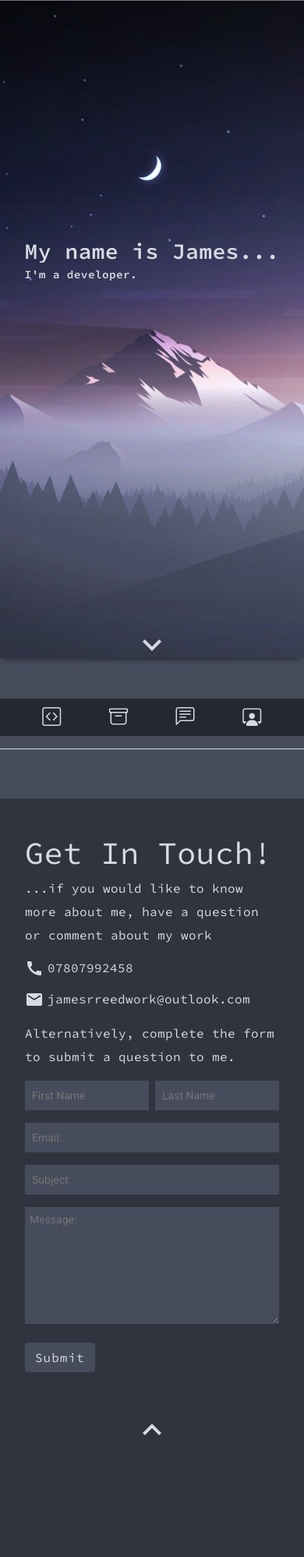
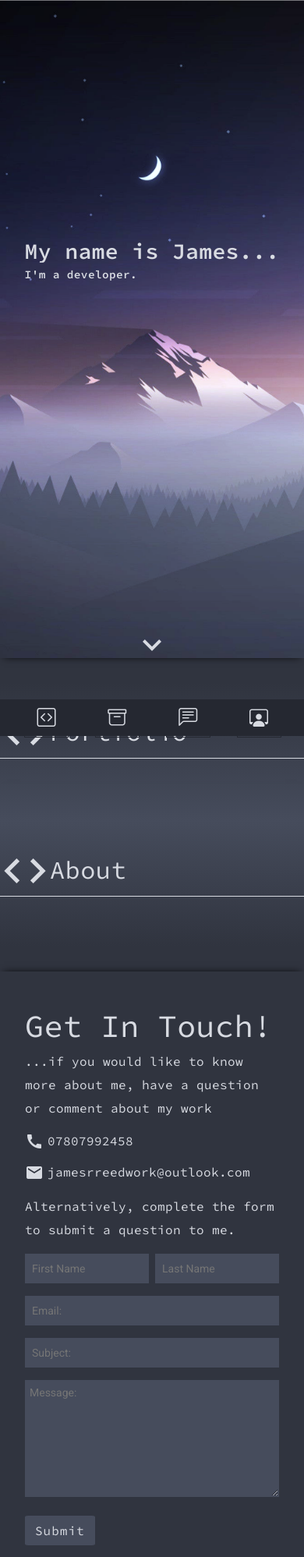
Before and after one commit to name-taken23/name-taken23, a website: page index.html in a window 390 px wide. Shown: the top 1997 px of the page at 78% size. Before the commit the page ends 1900 px from the top, so only its background shows below. Drawn offline with nearby package versions, Linux system fonts and the light colour scheme.

Commit message:
Added functionality and fixed bugs

```diff
--- a/index.html
+++ b/index.html
@@ -28,10 +28,10 @@
       <div class="logo"><a href="#">JR</a></div>
     </div>
     <div class="custom-navbar-links">
-      <a href="pages/about.html">About Me</a>
       <a href="#portfolio-projects">Portfolio</a>
-      <a href="pages/coding.html">Coding Examples</a>
-      <a href="pages/scheme.html">SCS Scheme</a>
+      <a href="#about-me-wrapper">About Me</a>
+
+
       <a href="#contact-form">Contact</a>
     </div>
     <div class="custom-navbar-socials">
@@ -42,15 +42,16 @@
     </div>
   </div>
   <!--end of sidenav-->
+  <!-- mobile nav-->
   <div id="custom-mobile-navbar" class="custom-mobile-navbar">
 
-      <i class="bi bi-code-square"></i>
-      <i class="bi bi-archive"></i>
-      <i class="bi bi-chat-left-text"></i>
-      <i class="bi bi-person-workspace"></i>
-
+    <a href="#portfolio-projects"><i class="bi bi-code-square"></i></a>
+    <a href=""><i class="bi bi-archive"></i></a>
+    <a href="#contact-form"><i class="bi bi-chat-left-text"></i></a>
+    <a href="#about-me-wrapper"><i class="bi bi-person-workspace"></i></a>
 
   </div>
+  <!--end of mobile nav-->
   <!--content wraps-->
   <div id="content-wrapper">
     <div class="main-content">
@@ -75,8 +76,11 @@
           <!-- start of portfolio projects-->
           <div id="portfolio-projects">
             <div class="custom-container">
-              <div class="row collapsible">
-                <i class="material-icons">code</i>
+              <div id="collapsible1" class="collapsible1 row" >
+                <span><i class="material-icons">code</i>
+                  <p> Portfolio</p>
+                </span>
+
               </div>
               <div class="project-row">
                 <div class="col-md-6 col-lg-4">
@@ -138,6 +142,68 @@
             </div>
           </div>
           <!-- end of portfolio projects-->
+          <div id="about-me-wrapper">
+          <div class="custom-container">
+            <div id="collapsible2" class="collapsible2 row about-header">
+              <span><i class="material-icons">code</i>
+                <p>About</p>
+              </span>
+
+            </div>
+            <div class="row aboutmecontent">
+              <div class="col-md-4">
+                <div class="card">
+                  <div class="card-body">
+                    <p class="about-card-title">aboutMe = </p>
+                    <p class="about-card-txt">I'm James, a junior developer and Software Engineering
+                      grad.
+                      With a lifelong interest in all things tech, and a passion for programming, I am
+                      aiming to become a Software engineer with fluency in Java, C++ and Python.
+                    </p>
+
+                  </div>
+                </div>
+              </div>
+
+
+                <div class="col-md-4">
+                  <div class="card">
+                    <div class="card-body">
+                      <p class="about-card-title">myInterests = </p>
+                      <p class="about-card-txt">Outside of developing things for the internet, I am an
+                        hardcore gamer and PvPer. Over the years I have achieved several high
+                        ranking accounts across varying genres of games, often revolving around
+                        1-3's arena PvP. Inbetween dropping bodies, I enjoy partying up with my
+                        friends and fighting bosses!
+
+                      </p>
+                    </div>
+                    </div>
+                  </div>
+
+
+
+                  <div class="col-md-4">
+                    <div class="card">
+                      <div class="card-body">
+                        <p class="about-card-title">PLACEHOLDER CONTENT</p>
+                        <p class="about-card-txt">Outside of developing things for the internet, I
+                          am an
+                          hardcore gamer and PvPer. Over the years I have achieved several high
+                          ranking
+                          positions across mobas and MMO's, and I love to socialize/party up
+                          inside of
+                          these games!
+                        </p>
+                      </div>
+                      </div>
+                    </div>
+                  </div>
+                </div>
+              </div>
+            </div>
+          </div>
+          </div>
             <!-- start of contact-forum -->
             <div id="contact-form-wrapper">
               <div class="custom-container">
@@ -146,7 +212,8 @@
                     <p class="h1">Get In Touch!</p>
                     <p>...if you would like to know more about me, have a question or comment about my work</p>
                     <div class="contact-info-wrap"><i class="material-icons contact-icon">call</i> 07807992458</div>
-                  <div class="contact-info-wrap"><i class="material-icons contact-icon">email</i> jamesrreedwork@outlook.com</div>
+                    <div class="contact-info-wrap"><i class="material-icons contact-icon">email</i>
+                      jamesrreedwork@outlook.com</div>
                     <p>Alternatively, complete the form to submit a question to me.</p>
                   </div>
 
@@ -162,8 +229,8 @@
                           <input class="email-subject" type="text" id="msgsubject" name="emailsubject"
                             placeholder="Subject:">
 
-                        <textarea class="email-message" type="text" id="msgbody" name="emailmsg" placeholder="Message:"
-                          maxlength="400"></textarea>
+                          <textarea class="email-message" type="text" id="msgbody" name="emailmsg"
+                            placeholder="Message:" maxlength="400"></textarea>
                         </div>
                         <button class="btn contact-btn" form="contact-forum">Submit</button>
                       </form>
--- a/scripts/scripts.js
+++ b/scripts/scripts.js
@@ -53,7 +53,7 @@ $(window).on('scroll', () => {
 
 //mobile navbar scroll
 $(window).on('scroll', () => {
-        if(document.documentElement.scrollTop){
+    if (document.documentElement.scrollTop) {
         document.getElementById("custom-mobile-navbar").style.bottom = "0";
     } else {
         document.getElementById("custom-mobile-navbar").style.bottom = "-100px";
@@ -75,22 +75,29 @@ $(window).resize(() => {
 
 //collapsible
 
-let coll = document.getElementsByClassName("collapsible");
+//need to figure out a way of passing in the class name to this function
+
+
+
+function collapsibleContent() {
+    let thisclass = $(this).attr('class').split(" ");
+    let coll = document.getElementsByClassName(thisclass[0]);
+
     let i;
-$(window).on('scroll', function () {
-    let bannerH = $('.banner-wrapper').height() - 400;
-
     for (i = 0; i < coll.length; i++) {
         coll.item(0).classList.toggle("active");
         var content = coll.item(0).nextElementSibling;
-            if (document.documentElement.scrollTop < bannerH) {
+        if (content.style.maxHeight) {
+            content.style.maxHeight = null;
 
-                content.style.maxHeight = null;
         } else {
 
             content.style.display = "flex"
             content.style.maxHeight = content.scrollHeight + "px";
+
         }
     }
+};
 
-});
+$('.collapsible2').on('click', collapsibleContent);
+$('.collapsible1').on('click', collapsibleContent);
--- a/scss/partials/_sidebarnav.scss
+++ b/scss/partials/_sidebarnav.scss
@@ -3,10 +3,11 @@
 
 @media (max-width: 998px) {
   .custom-navbar {
-    display: hidden!important;
+    display: hidden !important;
   }
+
   .custom-mobile-navbar {
-    display: flex!important;
+    display: flex !important;
   }
 
 }
@@ -24,7 +25,7 @@
   display: flex;
   align-items: baseline;
   justify-content: space-between;
-  background-color: transparent;
+  background-color: darken($clr1, 5%);
 
   transition: top 0.3s;
 }
@@ -37,7 +38,7 @@
 
   >a {
 
-    padding: 3px 20px 6px 20px ;
+    padding: 3px 20px 6px 20px;
     font-size: 2rem;
     text-decoration: none;
     color: $clr2;
@@ -45,9 +46,9 @@
 
     &:hover {
       color: lighten($clr2, 10%);
-    background-color: lighten($clr1, 10%);
-    border-right: $outlineclr 1px solid;
-    box-shadow: -5px 0px 5px -5px lighten($outlineclr, 10%) inset;
+      background-color: lighten($clr1, 10%);
+      border-right: $outlineclr 1px solid;
+      box-shadow: -5px 0px 5px -5px lighten($outlineclr, 10%) inset;
     }
   }
 
@@ -61,7 +62,9 @@
   font-size: 18px;
   color: $clr2;
   display: inline;
-  //border: darken($clr1, 5%) 1px solid;
+
+
+
 }
 
 
@@ -81,7 +84,7 @@
   margin-right: 1rem;
 
   >i {
-
+    border-bottom: $clr1 1px solid;
     font-size: 1.5rem;
     padding: 8px 15px 6px 15px;
 
@@ -90,6 +93,16 @@
       background-color: lighten($clr1, 10%);
       border-bottom: $outlineclr 1px solid;
       box-shadow: 0px -5px 5px -5px lighten($outlineclr, 10%) inset;
+    }
+
+    &:focus {
+      outline: none;
+      box-shadow: none;
+    }
+
+    &:focus-visible {
+      outline: none;
+      box-shadow: none;
     }
   }
 
@@ -108,11 +121,25 @@
   display: none;
   justify-content: space-evenly;
   background-color: darken($clr1, 5%);
+
   transition: bottom 0.3s;
-    > i {
+
+  >a {
+    width: auto;
+    padding: 7px 3px 6px 5px;
+    color: $clr2;
+
+
+    >i {
       font-size: 1.5rem;
-      width: auto;
-      padding: 7px 7px 7px 7px;
+      border: darken($clr1, 5%) 1px solid;
+      padding: 8px 15px 10px 15px;
+      &:hover {
+        color: lighten($clr2, 10%);
+        background-color: lighten($clr1, 10%);
+        border-top: $outlineclr 1px solid;
+        box-shadow: 0px 5px 5px -5px lighten($outlineclr, 10%) inset;
+      }
     }
-
+  }
 }
--- /dev/null
+++ b/scss/partials/indexpage/_aboutme.scss
@@ -0,0 +1,67 @@
+#about-me-wrapper {
+    background-image: linear-gradient(360deg, $clr1, lighten($clr1, 10%));
+    padding-bottom: 3rem;
+    padding-top: 2rem;
+    margin-bottom: 2rem;
+
+}
+
+.aboutmecontent {
+    justify-content: center;
+    max-height: 0;
+    overflow: hidden;
+    transition: max-height .5s ease-out;
+
+    >div>.card {
+        background: inherit;
+        box-shadow: none;
+        >.card-body {
+            @include font-site;
+
+            >.about-card-title {
+                font-weight: 700;
+            }
+
+
+        }
+    }
+}
+
+.card-body {
+
+    >.about-card-title,
+    .about-card-txt {
+        padding: 0px 5px 0px 15px;
+    }
+}
+
+.about-header {
+    padding-bottom: 1rem;
+
+    span {
+        @include font-features;
+
+        border-bottom: 1px solid $clr2;
+        display: flex;
+        cursor: pointer;
+
+        &:hover {
+            box-shadow: 0px -5px 3px -5px lighten($outlineclr, 10%) inset;
+
+        }
+
+        p {
+            font-size: 2rem;
+            margin-top: 1rem;
+            margin-bottom: 0;
+            width: auto;
+
+        }
+
+        i {
+            width: auto;
+            font-size: 4rem;
+
+        }
+    }
+}
--- a/scss/partials/indexpage/_contact.scss
+++ b/scss/partials/indexpage/_contact.scss
@@ -9,7 +9,7 @@
 //stylings
 #contact-form-wrapper {
     padding: 1rem  2rem 1rem 2rem;
-
+    box-shadow:  0 -3px 10px -5px black;
     > .custom-container {
         padding-top: 2rem;
 
@@ -120,6 +120,7 @@ input[type=text], input[type=email], #msgbody{
 .contact-info-wrap {
     display: flex;
     margin-bottom: 1rem;
+
     > i {
         margin-right: 5px;
     }
--- a/scss/partials/indexpage/_projects.scss
+++ b/scss/partials/indexpage/_projects.scss
@@ -1,40 +1,44 @@
 @media (max-width: 768px) {
     #portfolio-projects .custom-container .project-row {
-        transition-duration:  3s!important;
+        transition-duration: 3s !important;
     }
-  }
+}
 
 @media (max-width: 998px) {
     #portfolio-projects .custom-container .project-row {
-        transition-duration: 2s ;
+        transition-duration: 2s;
     }
 }
 
 #portfolio-projects {
-    background-color: lighten($clr1, 10%);
+    background-image: linear-gradient(180deg, $clr1, lighten($clr1, 10%));
     padding-bottom: 3rem;
     padding-top: 2rem;
+    margin-top: 2rem;
 }
+
 .card--img {
     width: 100%;
     height: auto;
 
 
 }
+
 .project-row {
-
+    padding-top: 2rem;
     flex-wrap: wrap;
     max-height: 0;
     overflow: hidden;
     transition: max-height 1s ease-out;
-    > div > div.card {
+
+    >div>div.card {
         background-color: $clr1;
         position: relative;
         transition: top ease .5s;
         top: 0;
         border-radius: 0;
         border: $clr1 1px solid;
-        box-shadow:  0 0px 10px 1px $clr1;
+        box-shadow: 0 0px 10px 1px $clr1;
 
         &:hover {
             top: -10px;
@@ -45,19 +49,51 @@
     }
 }
 
-#portfolio-projects > .custom-container > .row > i {
+#portfolio-projects>.custom-container>.row {
 
-    margin: 20px 0 15px 0px;
-    font-size: 4rem;
-    border-bottom: 1px solid $clr2;
+
+
+    >span {
+        @include font-features;
+        border-bottom: 1px solid $clr2;
+        display: flex;
+        cursor: pointer;
+        &:hover {
+            box-shadow: 0px -5px 3px -5px lighten($outlineclr, 10%) inset;
+
+        }
+        p{
+            font-size: 2rem;
+            margin-top: 1rem;
+            margin-bottom: 0;
+            width: auto;
+        }
+        i {
+            width: auto;
+            font-size: 4rem;
+
+        }
+    }
 }
 
-.card-title, .card-subtitle {
+.card-title,
+.card-subtitle {
     padding: 5px 0px 5px 10px;
 }
 
-.card-subtitle > i {
+.card-subtitle>i {
     position: relative;
     top: 4px;
     font-size: 20px;
 }
+
+
+@keyframes typing {
+    from {
+        width: 0
+    }
+
+    to {
+        width: 100%
+    }
+}
--- a/scss/styles.scss
+++ b/scss/styles.scss
@@ -19,7 +19,7 @@
 @import 'partials/indexpage/footer';
 @import 'partials/variables';
 @import 'partials/mixins';
-@import 'partials/aboutpage/aboutpage';
+@import 'partials/indexpage/aboutme';
 @import 'partials/codingpage/codingpage';
 @import 'partials/schemepage/schemepage';
 
@@ -49,6 +49,18 @@ body {
   margin: auto;
   background-color: $clr1;
 
+
+}
+ a {
+  &:focus {
+    outline: none;
+    box-shadow: none;
+  }
+
+  &:focus-visible {
+    outline: none;
+    box-shadow: none;
+  }
  }
 
 ul {
@@ -60,6 +72,10 @@ ul {
 
 p {
   line-height: 1.875rem;
+}
+
+a {
+  -webkit-tap-highlight-color: transparent;
 }
 
 .custom-container {
@@ -77,14 +93,17 @@ p {
   --bs-gutter-x: 0;
   --bs-gutter-y: 0;
 }
+
 .card {
   margin: 10px;
   border: none;
   box-shadow: 0 3px 35px rgba(0, 0, 0, .1);
 }
+
 .card-body {
   padding: 0px !important;
 }
+
 .form-control {
   border-radius: 0;
 }
@@ -120,3 +139,7 @@ h1 {
   color: #333645;
 
 }
+
+#page-content-wrapper {
+  background-image: linear-gradient(180deg, $clr1, lighten($clr1, 10%));
+}
```
Also changed, not shown: scss/partials/aboutpage/_aboutpage.scss (deleted, +0 -67 lines), css/styles.css, 1 other file. Lines whose indentation alone changed are shown as unchanged.
